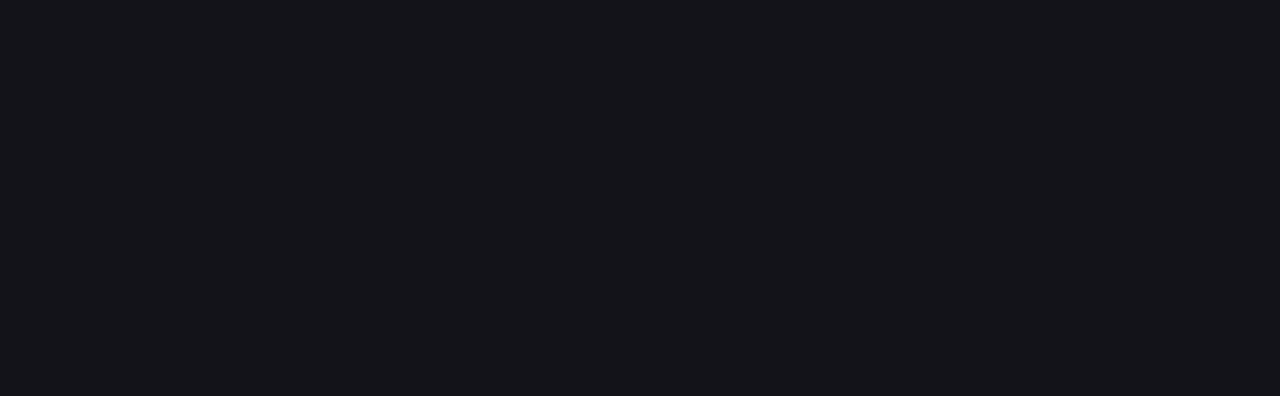
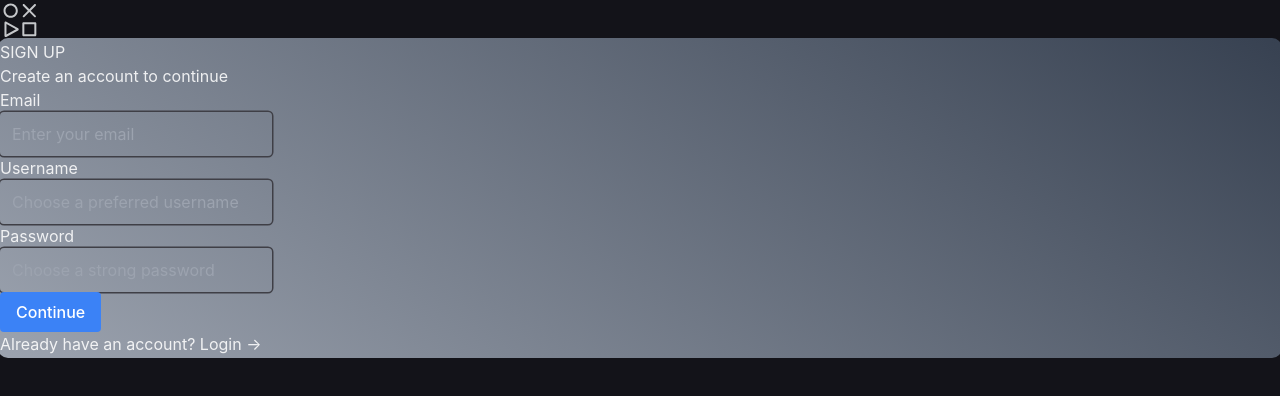
Before and after one commit to prashant-commits/community-post, a React (Vite) app: page /signup in a window 1280 px wide. Before the commit this address had no page. Shown: the top 396 px of the page. Built offline with nearby package versions, Linux system fonts and the light colour scheme.

Commit message:
feat: create SignupPage UI

```diff
--- a/src/App.tsx
+++ b/src/App.tsx
@@ -1,11 +1,13 @@
 import { BrowserRouter, Routes, Route } from 'react-router-dom'
 import LoginPage from './pages/Login'
+import SignupPage from './pages/Signup'
 
 function App() {
   return (
     <BrowserRouter>
       <Routes>
         <Route path='/login' element={<LoginPage/>}/>
+        <Route path='/signup' element={<SignupPage/>}/>
       </Routes>
     </BrowserRouter>
   )
--- /dev/null
+++ b/src/pages/Signup/index.tsx
@@ -0,0 +1,41 @@
+import { useState } from "react";
+import { Link } from "react-router-dom";
+
+const SignupPage: React.FC = () => {
+    const [showPassword, setShowPassword] = useState(false);
+
+    return <main className="grid place-content-center justify-items-center h-screen gap-12">
+        <img className="h-10 aspect-square" src="/logo.svg" alt="logo"/>
+        <form className="border-gradient min-w-[462px] min-h-[400px] rounded-lg bg-zinc-800 py-10 px-6">
+            <p className="text-sm text-gray-500 font-medium text-center">
+                SIGN UP
+            </p>
+            <h3 className="text-lg text-white font-semibold text-center mt-2">Create an account to continue</h3>
+            <label>
+                <div className="mt-11 text-gray-300">
+                    <p>Email</p>
+                    <input className="mt-2.5 w-full" placeholder="Enter your email"/>
+                </div>
+            </label>
+            <label>
+                <div className="mt-4 text-gray-300">
+                    <p>Username</p>
+                    <input className="mt-2.5 w-full" placeholder="Choose a preferred username"/>
+                </div>
+            </label>
+            <label>
+                <div className="mt-4 text-gray-300">
+                    <p>Password</p>
+                    <input type="password" className="mt-2.5 w-full" placeholder="Choose a strong password"/>
+                </div>
+            </label>
+            <button className="mt-5 w-full">Continue</button>
+            <p className="mt-3 text-sm text-gray-500 font-medium">
+                Already have an account?&nbsp;
+                <Link to="/login" className="text-gray-300">Login →</Link>
+            </p>
+        </form>
+    </main>
+}
+
+export default SignupPage;
```
Also changed, not shown: src/contexts/App/index.tsx (+26 -2 lines), src/types.d.ts (added, +9 -0 lines).
